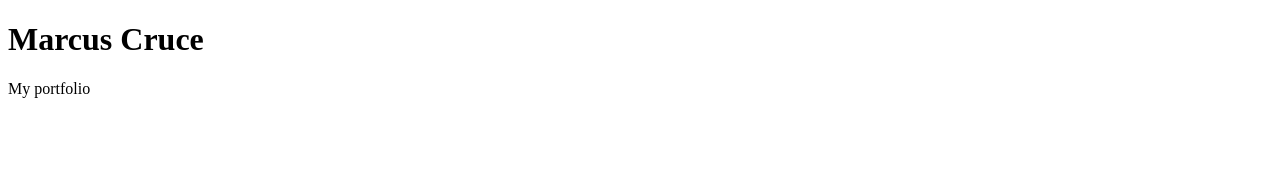
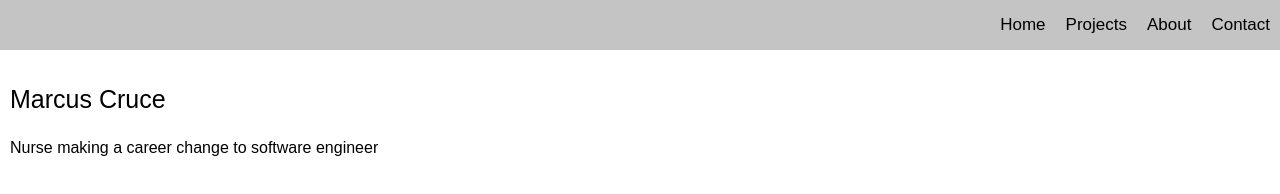
Before and after one commit to mcruce/mcruce.com, a plain HTML site: page index.html in a window 1280 px wide. Drawn offline with Linux system fonts and the light colour scheme.

Commit message:
Update index.html add stylesheet.css

```diff
--- a/index.html
+++ b/index.html
@@ -1,12 +1,20 @@
 <!DOCTYPE html>
 <html>
-<head>
-<title>Marcus Cruce</title>
-</head>
-<body>
-
-<h1>Marcus Cruce</h1>
-<p>My portfolio</p>
-
-</body>
+    <head>
+        <meta charset="UTF-8">
+        <title>Marcus Cruce</title>
+        <link rel="stylesheet" type="text/css" href="stylesheet.css">
+    </head>
+    <body>
+        <div class="navbar">
+            <a href="#contact">Contact</a>
+            <a href="#about">About</a>
+            <a href="#projects">Projects</a>
+            <a href="#home">Home</a>
+        </div>
+        <div class="about">
+            <p class="name">Marcus Cruce</p>
+            <p>Nurse making a career change to software engineer</p>
+        </div>
+    </body>
 </html>
--- /dev/null
+++ b/stylesheet.css
@@ -0,0 +1,27 @@
+body {
+    margin: 0;
+    font-family: Arial, Helvetica, sans-serif;
+}
+p.name {
+    font-size: 25px;
+}
+.navbar {
+    height: 50px;
+    overflow: hidden;
+    background-color: rgb(196, 196, 196);
+}
+.navbar a {
+    float: right;
+    color: black;
+    text-decoration: none;
+    text-align: center;
+    padding: 10px;
+    padding-top: 15px;
+    font-size: 17px;
+}
+.navbar a:hover {
+    border-bottom: 5px solid black;
+}
+.about {
+    padding: 10px;
+}
```
